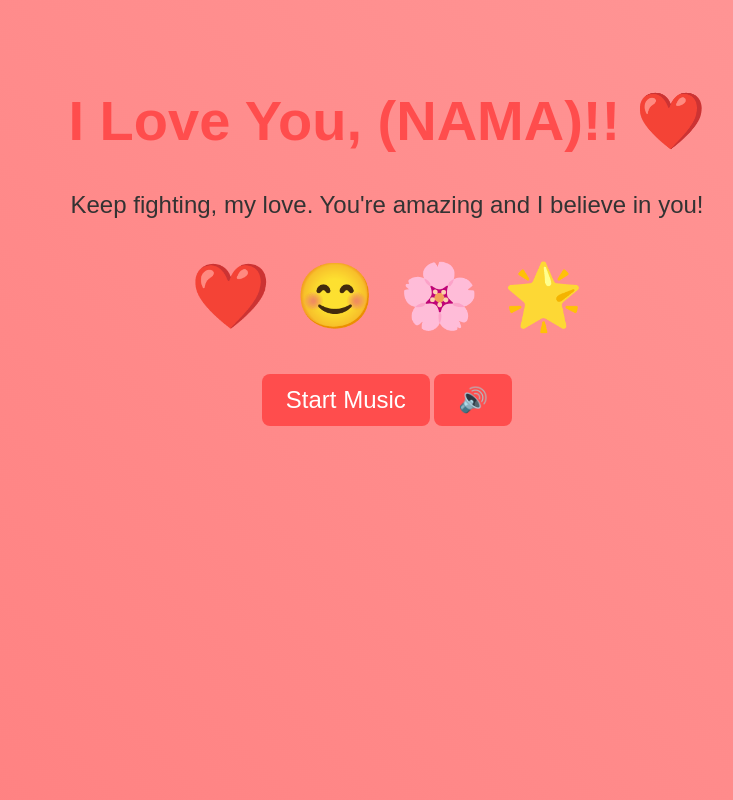
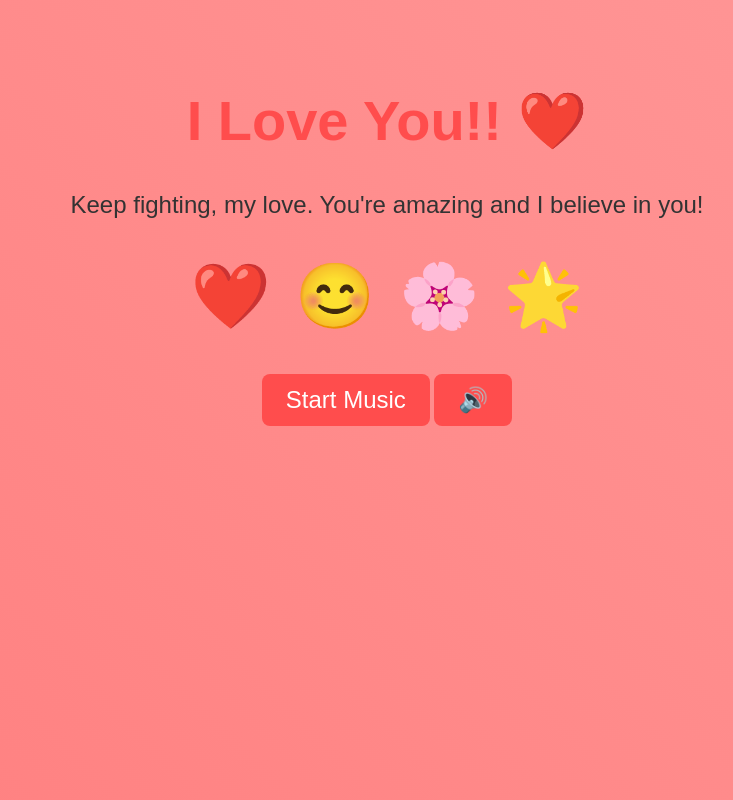
Before and after one commit to vorthrak/love-message-emoji, a plain HTML site: page index.html in a window 1280 px wide. Shown: the whole page, without its empty margins (253-986 px from the left). Drawn offline with Linux system fonts and the light colour scheme.

Commit message:
Update index.html

```diff
--- a/index.html
+++ b/index.html
@@ -8,7 +8,7 @@
 </head>
 <body>
   <div class="main-container">
-    <h1>I Love You, (NAMA)!! ❤️</h1>
+    <h1>I Love You!! ❤️</h1>
     <p>Keep fighting, my love. You're amazing and I believe in you!</p>
 
     <div class="emoji-container">
```
